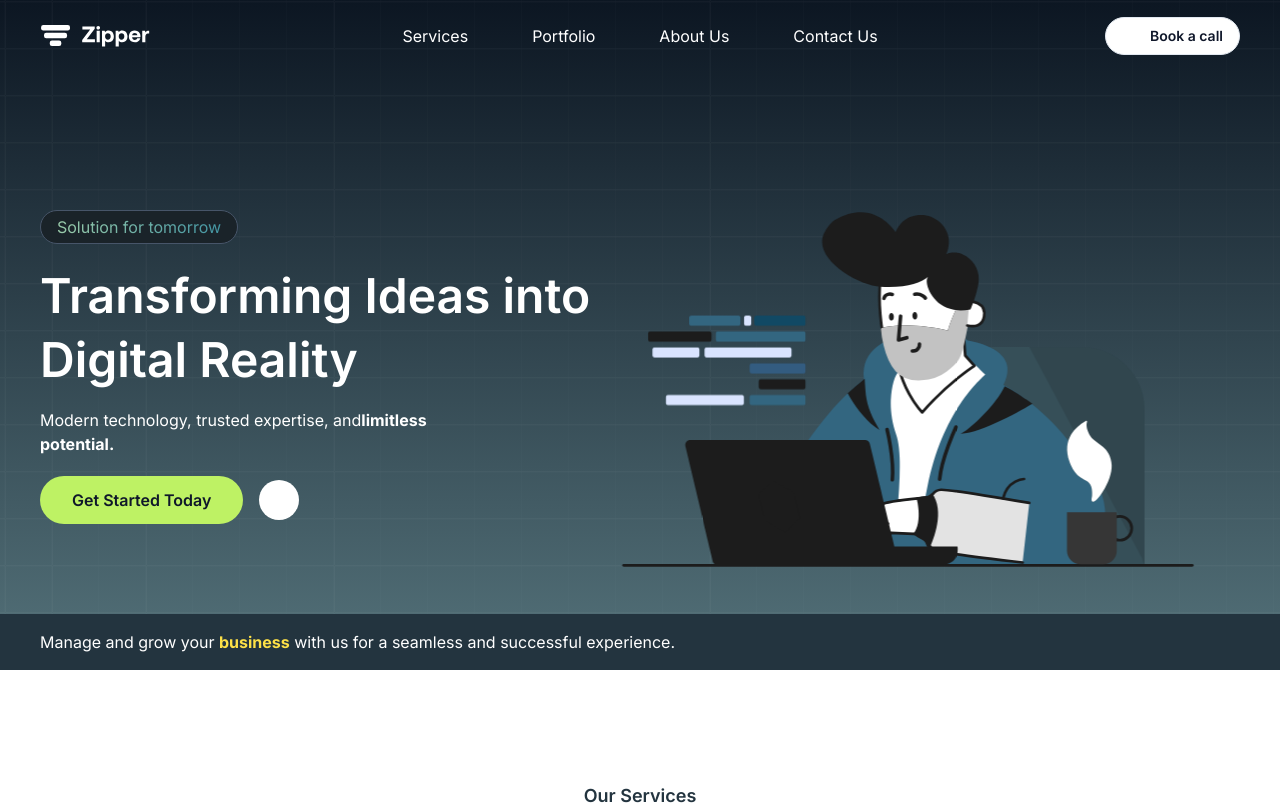
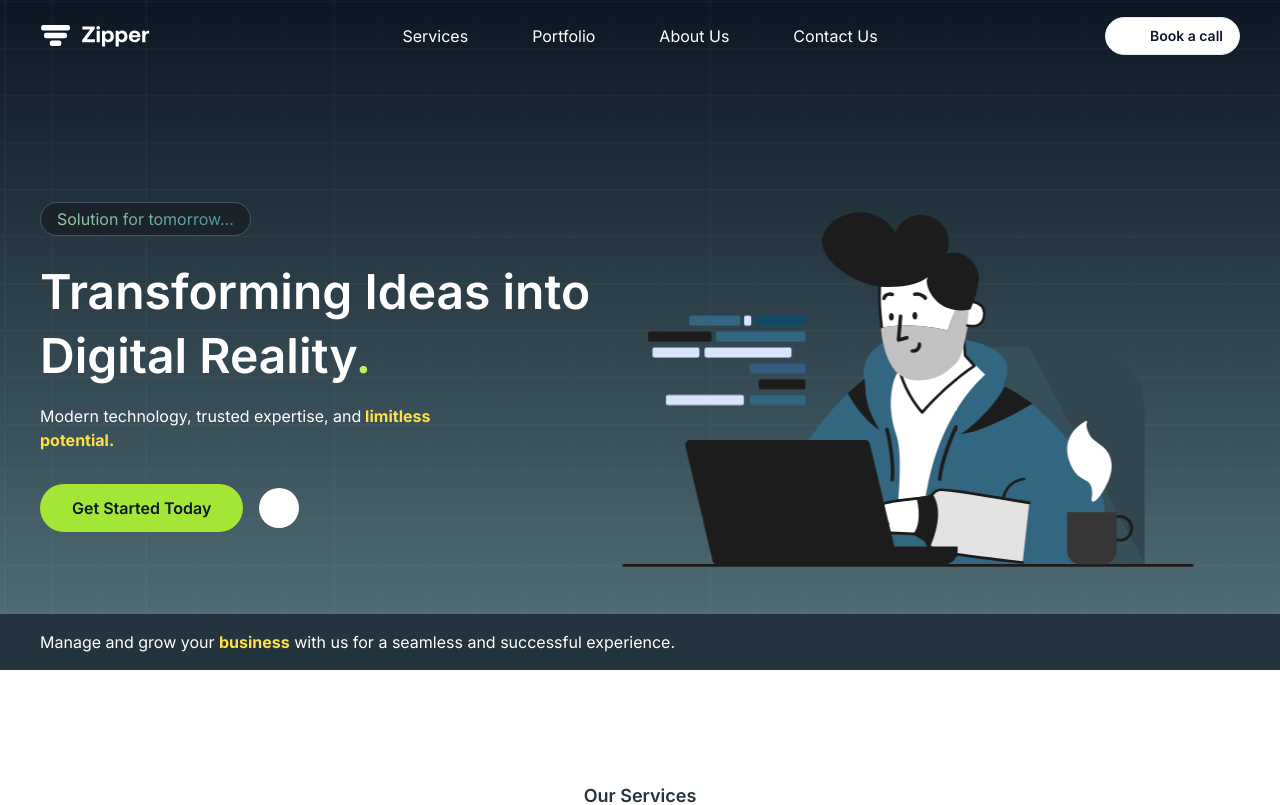
Before and after one commit to remesoft/company, a React (Vite) app: page / in a window 1280 px wide. Shown: the top 805 px of the page. Built offline with nearby package versions, Linux system fonts and the light colour scheme; some icons are missing.

Commit message:
hero's issurs fixed

```diff
--- a/src/components/Hero.jsx
+++ b/src/components/Hero.jsx
@@ -13,25 +13,28 @@ export default function Hero() {
         <div className="flex flex-col lg:w-1/2 lg:justify-center">
           <p className="self-start rounded-full border border-slate-600 bg-[#1a2329] px-4 py-1">
             <span className="inline-block bg-gradient-to-r from-[#99CAA9] to-[#4395A3] bg-clip-text text-transparent">
-              Solution for tomorrow
+              Solution for tomorrow...
             </span>
           </p>
-          <h1 className="mt-5 text-5xl font-semibold leading-[4rem]">
+          <h1 className="mt-5 text-5xl font-semibold leading-[4rem] lg:mt-6">
             Transforming Ideas into Digital Reality
+            <span className="text-lime-300">.</span>
           </h1>
           <p className="mt-4 w-[70%]">
             Modern technology, trusted expertise, and
-            <strong>limitless potential.</strong>
+            <strong className="text-yellow-300"> limitless potential.</strong>
           </p>
-          <div className="mt-5 flex items-center gap-4">
+          <div className="mt-8 flex items-center gap-4">
             <Link
-              className="block rounded-full bg-lime-300 px-8 py-3 font-semibold text-slate-900 transition"
+              to="#contact-us"
+              className="block rounded-full bg-lime-400 px-8 py-3 font-semibold text-slate-900 transition-all hover:bg-lime-500"
               onClick={(e) => ripple.create(e, "dark")}
             >
               Get Started Today
             </Link>
             <Link
-              className="flex rounded-full bg-white px-3 py-3"
+              to="#contact-us"
+              className="flex rounded-full bg-white px-3 py-3 transition-all hover:bg-slate-100"
               onClick={(e) => ripple.create(e, "dark")}
             >
               <ArrowUpRight01Icon color="#1a2329" />
--- a/src/data/main-menu.jsx
+++ b/src/data/main-menu.jsx
@@ -1,10 +1,7 @@
 import {
   Comment01Icon,
   DeliveryBox01Icon,
-  File01Icon,
   File02Icon,
-  FileZipIcon,
-  Layers01Icon,
   NewsIcon,
 } from "hugeicons-react";
 
```
